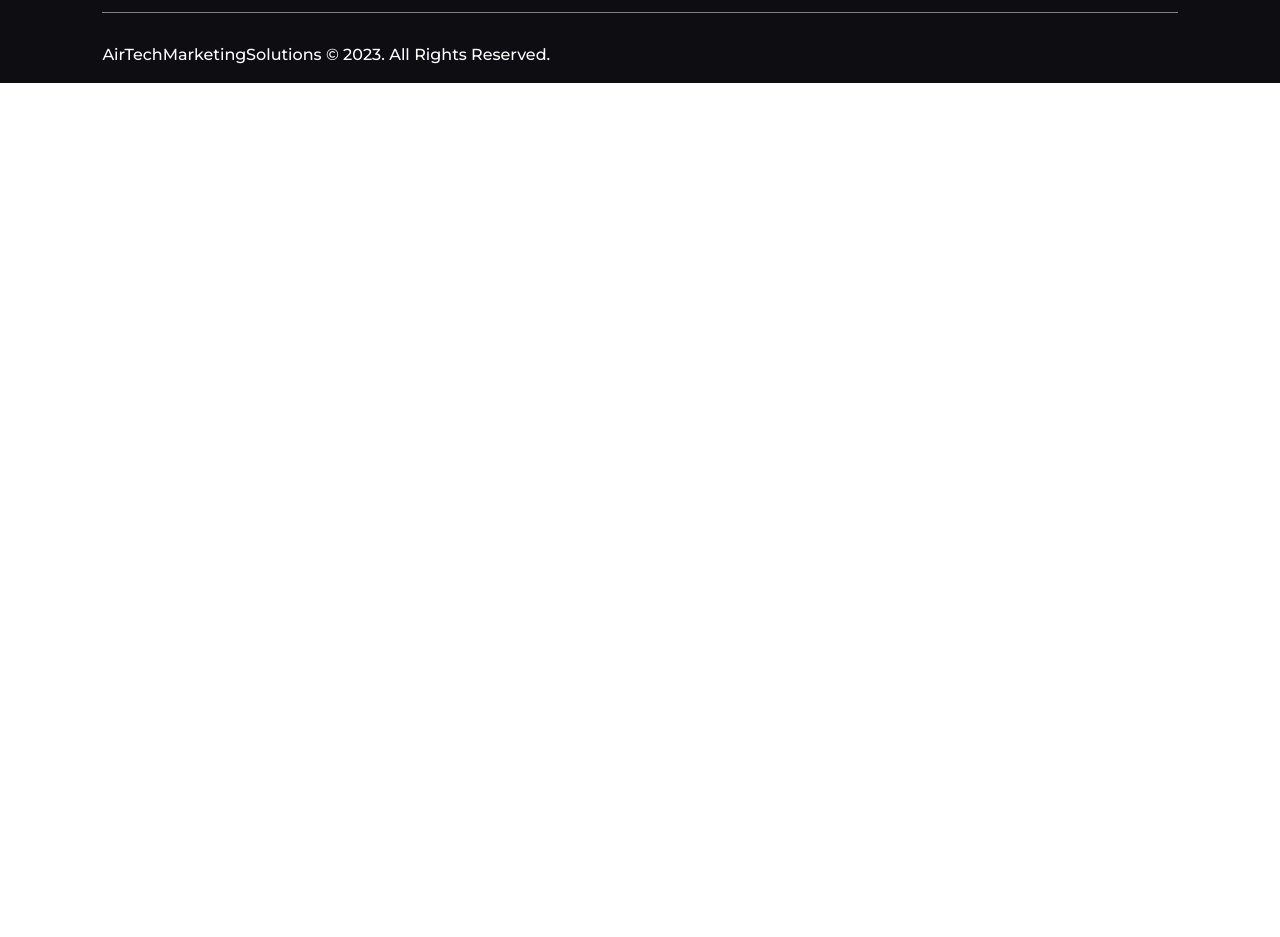
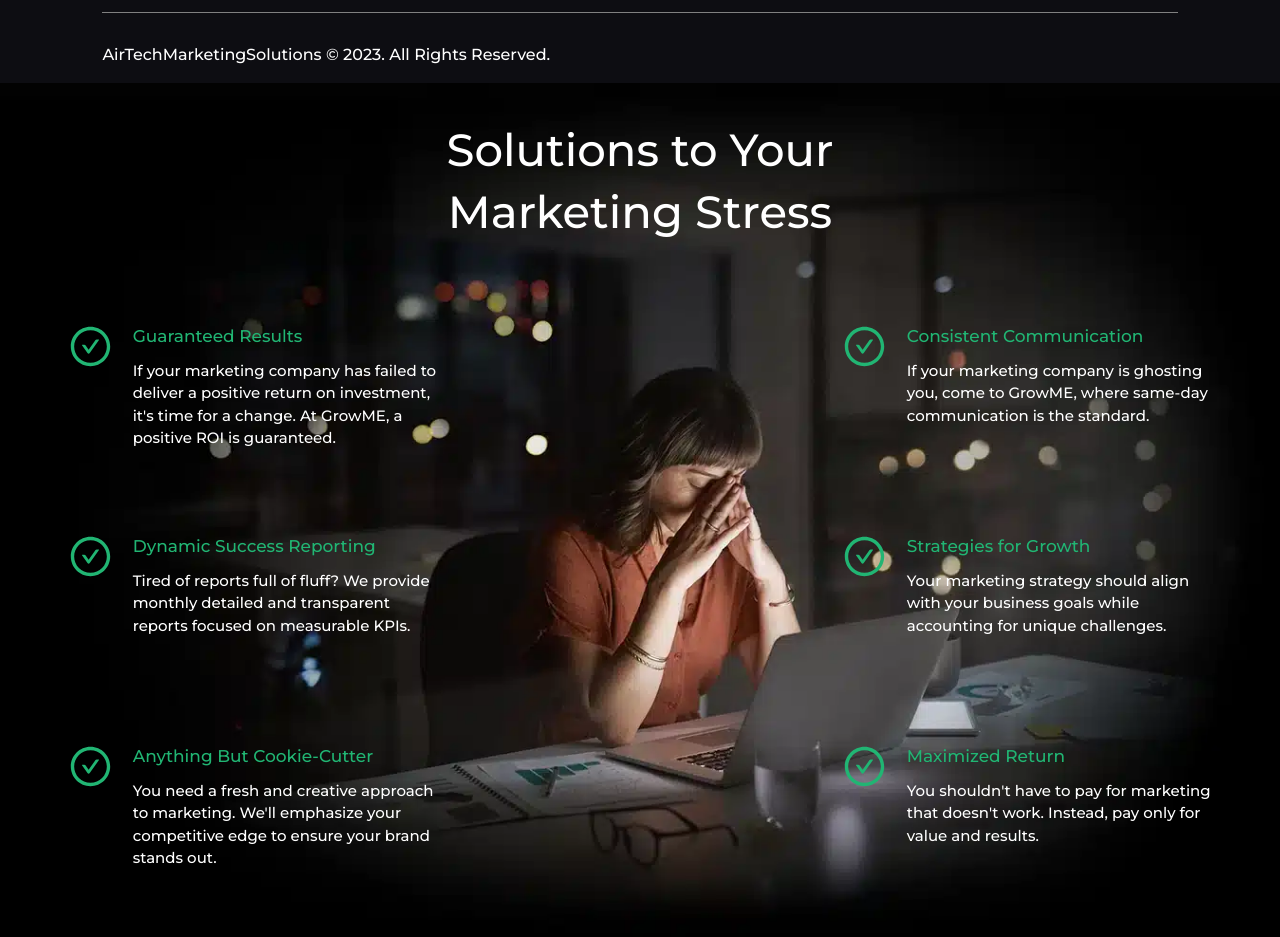
Before and after one commit to mehwishtahir666/airtech, a React (Create React App) app: page / in a window 1280 px wide. Shown: the part 6660-7597 px from the top of the page. Before the commit the page ends 6743 px from the top, so only its background shows below. Built offline with nearby package versions, Linux system fonts and the light colour scheme; some icons are missing.

Commit message:
solution

```diff
--- a/src/App.js
+++ b/src/App.js
@@ -4,6 +4,7 @@ import { Home } from './components/Home/Home';
 import Projects from './components/PortfolioPage';
 import { Route, Routes } from 'react-router-dom';
 import { ContactUs } from './components/contact/ContactUs';
+import Solutuions from './components/solutions/solutions';
 function App() {
   return (
     <div className="App">
@@ -12,6 +13,7 @@ function App() {
         <Route path='/projects' element={<Projects/>} />
         <Route path='/projects' element={<ContactUs/>} />
       </Routes>
+        <Solutuions/>
     </div>
   );
 }
--- a/src/components/solutions/solutions.css
+++ b/src/components/solutions/solutions.css
@@ -0,0 +1,120 @@
+* {
+	margin: 0;
+	padding: 0;
+	font-family: 'Montserrat', sans-serif !important;
+	list-style: none;
+	box-sizing: border-box;
+}
+:root {
+	--primary: #5C88E8;
+	--primary-white: #F6F6F6;
+	--primary--black: rgba(0, 0, 0, 0.763);
+	--small-text: 13px;
+	--normal--para: 15px;
+	--h1: 50px;
+	--h2: 25px;
+	--h3: 20px;
+	--main: 30px;
+	--border-radius: 50px;
+	--mainColor: #127A93;
+	--color1: #0C5C97;
+	--subColor: #FAD509;
+	--paragraphSize: 18px;
+	--box-shadow: rgba(149, 157, 165, 0.2) 0px 8px 24px;
+}
+.solutions{
+    height: auto;
+    width: 100%;
+    background-image: url('/public/images/backgrond.webp');
+    padding: 40px 60px;
+    background-size: cover;
+    background-position: center;
+    display: flex;
+    flex-direction: column;
+    justify-content: space-between;
+    flex-wrap: wrap;
+    text-align: center;
+ }
+ .solutions .cont{
+     height: auto;
+     width: 100%;
+     display: flex;
+     justify-content: space-between;
+     margin-top: 20px;
+     flex-wrap: wrap;
+     align-items: center;
+ }
+ .solutions h1{
+     color: white;
+     font-size: 45px;
+ }
+ .solutions .left, .solutions .right{
+    height: auto;
+    width: calc(35% - 20PX);
+ }
+ .solutions .box-a{
+     padding: 7% 2%;
+     height: 180px;
+     text-align: left;
+     border-radius: 10px;
+     margin-top: 30px;
+     display: flex;
+     align-items: flex-start;
+     box-shadow:1px  0px 8px 24px ;
+ }
+ .solutions .good{
+     font-size: 45px;
+     color: #21B573;
+ }
+ .solutions .li1{
+     color: #21B573;
+     font-size: 17px;
+     margin: 0 !important;
+ }
+ .solutions ul li{
+     color: white;
+     font-size: 15px;
+     font-weight: 500;
+     margin-top: 10px;
+ }
+ .solutions ul{
+    margin-left: 20px ;
+ }
+
+ @media screen and (max-width:1000px) {
+    .solutions .center{
+        display: none;
+    }
+    .solutions .left, .solutions .right{
+        width: calc(50% - 20px);
+    }
+    .solutions .box-a{
+        height: 140px;
+    }
+}
+@media screen and (max-width:750px) {
+    .countries{
+        padding: 30px;
+    }
+    .solutions .left, .solutions .right{
+        width: 100%;
+        padding: 0 30px;
+    }
+    .solutions .box-a{
+        text-align: left;
+        margin: 10px;
+        width: 100%;
+        height: auto;
+        padding: 10px;
+    }
+}
+
+@media screen and (max-width:450px) {
+    .solutions .left, .solutions .right{
+        padding: 0;
+    }
+    .solutions{
+        padding: 20px 10px;
+        border: 1px soid;
+    }
+}
--- a/src/components/solutions/solutions.jsx
+++ b/src/components/solutions/solutions.jsx
@@ -0,0 +1,63 @@
+import React from 'react';
+import './solutions.css';
+import { AiOutlineCheckCircle } from "react-icons/ai"
+
+ const Solutuions = () => {
+  return (
+    <div className='solutions'>
+    <h1>Solutions to Your</h1>
+    <h1>Marketing Stress</h1>
+    <div className="cont">
+        <div className="left">
+           <div className="box-a">
+             <li> <AiOutlineCheckCircle className='good'/></li>
+               <ul>
+                   <li className='li1'>Guaranteed Results</li>
+                   <li>If your marketing company has failed to deliver a positive return on investment, it's time for a change. At GrowME, a positive ROI is guaranteed.</li>
+               </ul>
+           </div>
+           <div className="box-a">
+           <li> <AiOutlineCheckCircle className='good'/></li>
+                <ul>
+                   <li className='li1'>Dynamic Success Reporting</li>
+                   <li>Tired of reports full of fluff? We provide monthly detailed and transparent reports focused on measurable KPIs.</li>
+                </ul>
+           </div>
+           <div className="box-a">
+           <li> <AiOutlineCheckCircle className='good'/></li>
+                <ul>
+                   <li className='li1'>Anything But Cookie-Cutter</li>
+                   <li>You need a fresh and creative approach to marketing. We'll emphasize your competitive edge to ensure your brand stands out.</li>
+                </ul>
+           </div>
+       </div>
+       <div className="right">
+       <div className="box-a box2">
+       <li> <AiOutlineCheckCircle className='good'/></li>
+               <ul>
+                   <li className='li1'>Consistent Communication</li>
+                   <li>If your marketing company is ghosting you, come to GrowME, where same-day communication is the standard.</li>
+               </ul>
+           </div>
+           <div className="box-a box2">
+           <li> <AiOutlineCheckCircle className='good'/></li>
+               <ul>
+                   <li className='li1'>Strategies for Growth</li>
+                   <li>Your marketing strategy should align with your business goals while accounting for unique challenges.</li>
+               </ul>
+           </div>
+           <div className="box-a box2">
+           <li> <AiOutlineCheckCircle className='good'/></li>
+               <ul>
+                   <li className='li1'>Maximized Return</li>
+                   <li>You shouldn't have to pay for marketing that doesn't work. Instead, pay only for value and results.</li>
+               </ul>
+           </div>
+       </div>
+       </div>
+
+   </div>
+  )
+}
+
+export default Solutuions
```
Also changed, not shown: public/images/backgrond.webp (added).
